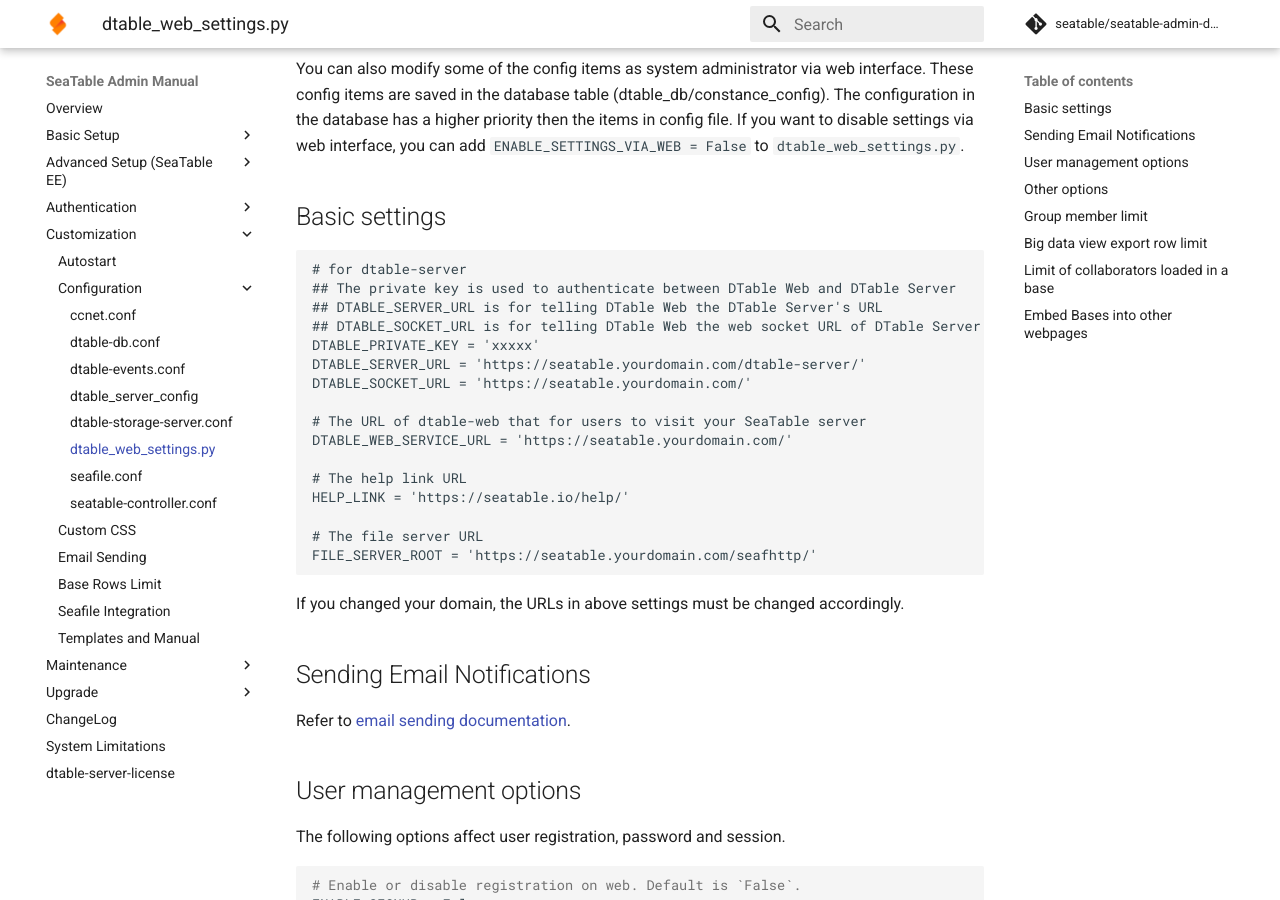
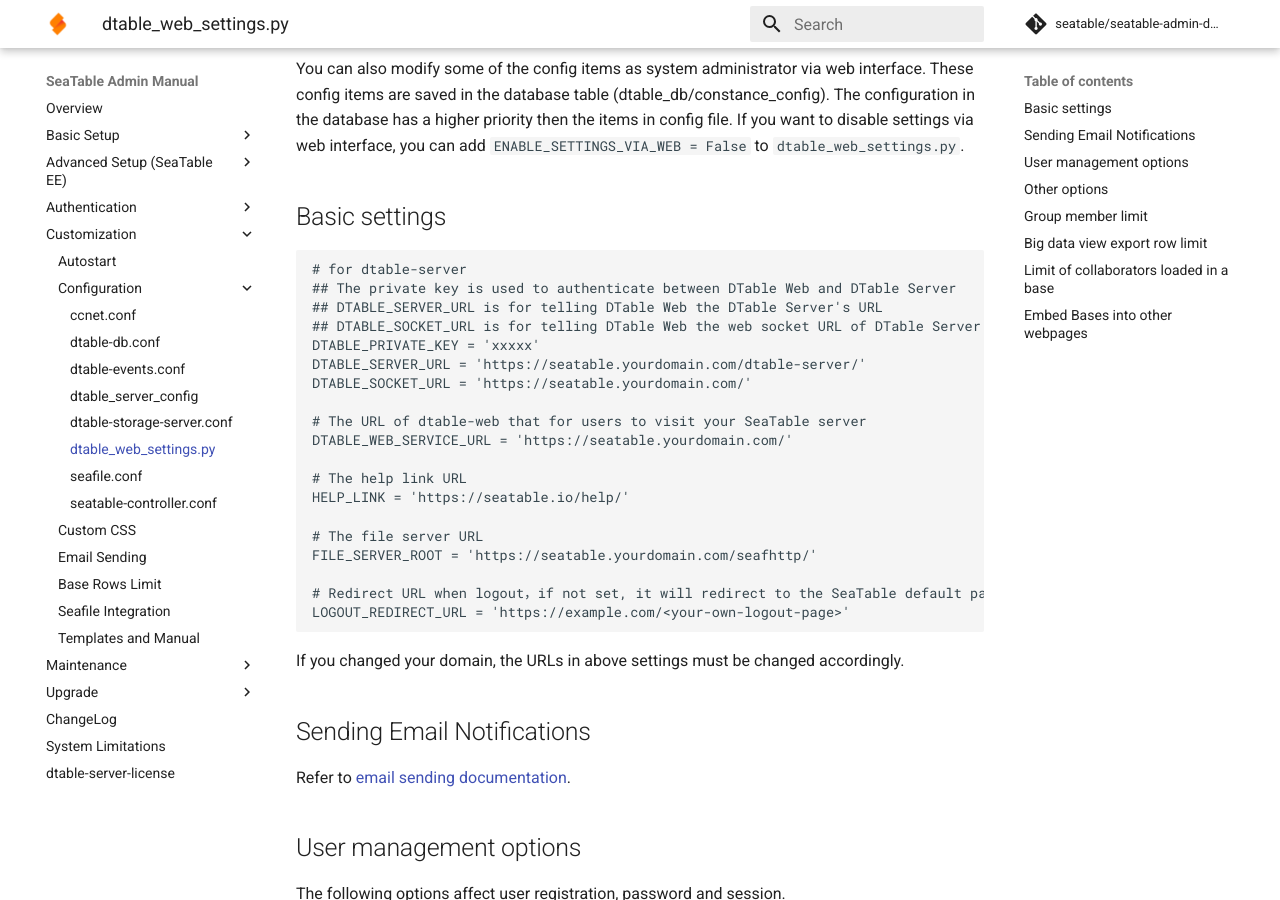
Before and after one commit to seatable/seatable-admin-docs, an MkDocs documentation site: the page built from manual/config/dtable_web_settings.md, in a window 1280 px wide and 900 px high, scrolled down 365 px. Built offline with MkDocs 1.6.1 and Material for MkDocs 9.7.7, drawn with Linux system fonts in a browser that asks for light colours; comment, search, counter and statistics services are not loaded.

Commit message:
Update dtable_web_settings.md (#99)
* Update dtable_web_settings.md

* Update dtable_web_settings.md

---------

Co-authored-by: Daniel Pan <freeplant@gmail.com>

````diff
--- a/manual/config/dtable_web_settings.md
+++ b/manual/config/dtable_web_settings.md
@@ -30,6 +30,9 @@
 
 # The file server URL
 FILE_SERVER_ROOT = 'https://seatable.yourdomain.com/seafhttp/'
+
+# Redirect URL when logout，if not set, it will redirect to the SeaTable default page of logout
+LOGOUT_REDIRECT_URL = 'https://example.com/<your-own-logout-page>'
 
 ```
 
````
